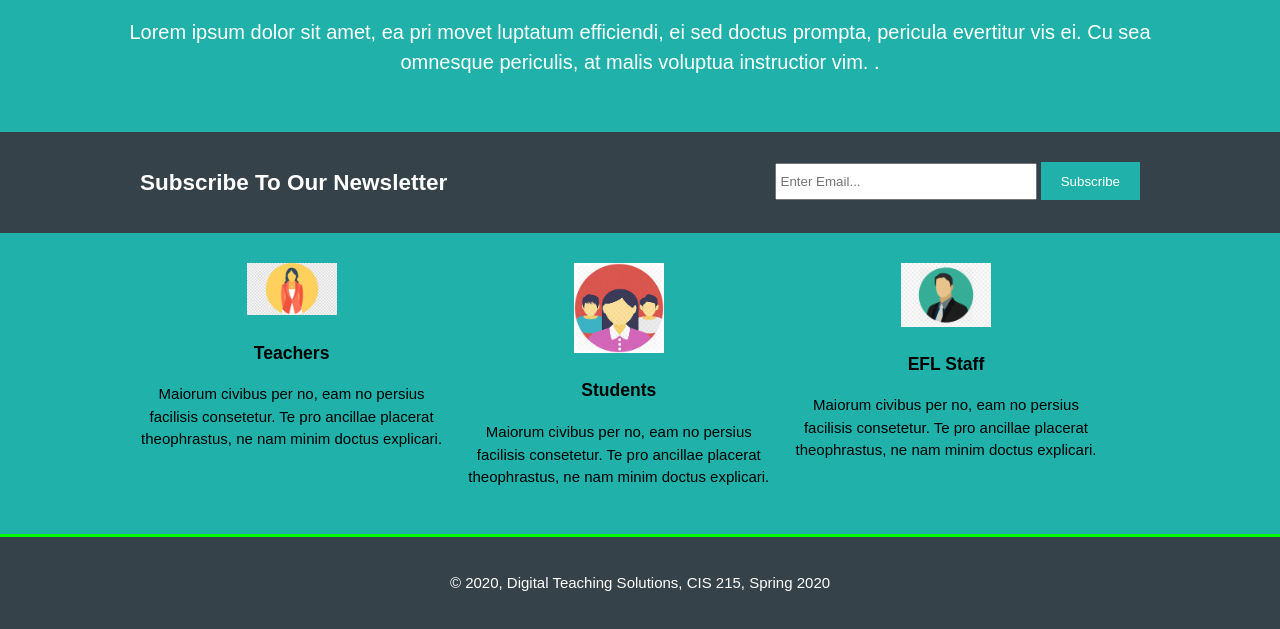
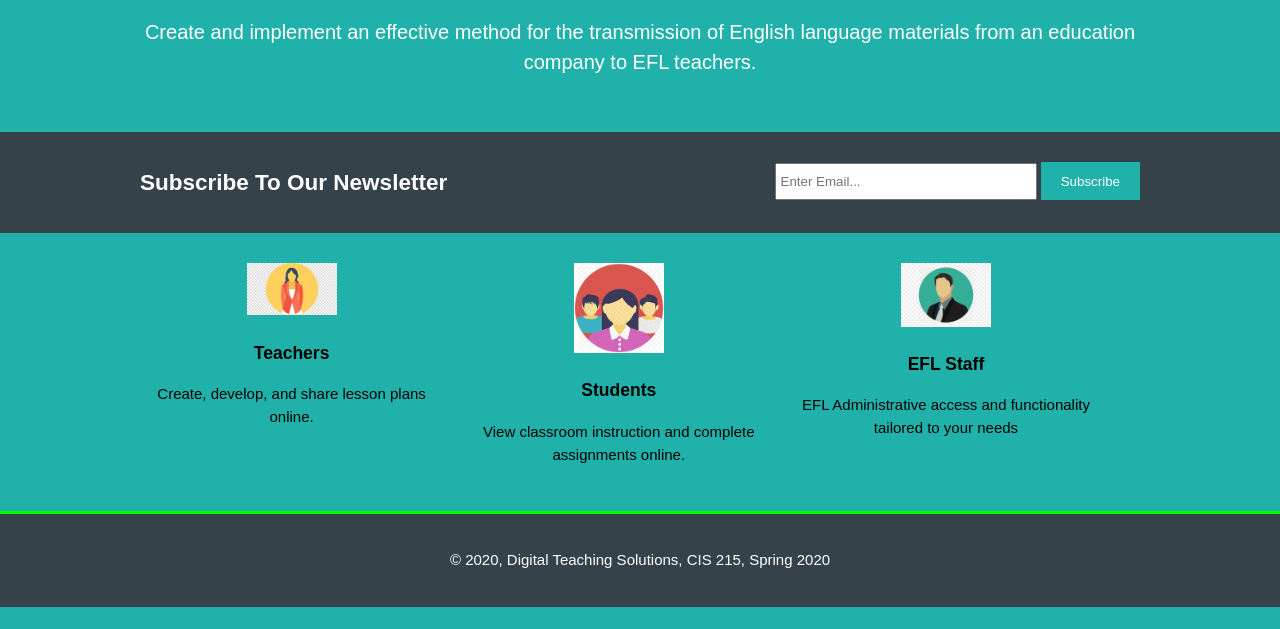
Before and after one commit to mlrsguy2010/mlrsguy2010.github.io, a plain HTML site: page index.html in a window 1280 px wide. Shown: the part 371-1000 px from the top of the page. After the commit the page ends 978 px from the top, so only its background shows below. Drawn offline with Linux system fonts and the light colour scheme.

Commit message:
Add files via upload

```diff
--- a/index.html
+++ b/index.html
@@ -32,7 +32,7 @@
        <section id='showcase'>
            <div class='container'>
                <h1>Classroom Lesson Creation and Storage Solution</h1>
-               <p>Lorem ipsum dolor sit amet, ea pri movet luptatum efficiendi, ei sed doctus prompta, pericula evertitur vis ei. Cu sea omnesque periculis, at malis voluptua instructior vim. .</p>
+               <p>Create and implement an effective method for the transmission of English language materials from an education company to EFL teachers.</p>
            </div>
        </section>
 
@@ -52,17 +52,17 @@
                <div class='box'>
                   <img src="./img/teacher.png" class="thumbnail" alt="">
                    <h3>Teachers</h3>
-                   <p>Maiorum civibus per no, eam no persius facilisis consetetur. Te pro ancillae placerat theophrastus, ne nam minim doctus explicari.</p>
+                   <p>Create, develop, and share lesson plans online.</p>
                </div>
                <div class='box'>
                   <img src="./img/student.jpg" class="thumbnail" alt="">
                    <h3>Students</h3>
-                   <p>Maiorum civibus per no, eam no persius facilisis consetetur. Te pro ancillae placerat theophrastus, ne nam minim doctus explicari.</p>
+                   <p>View classroom instruction and complete assignments online.</p>
                </div>
                <div class='box'>
                   <img src="./img/CEO.jpg" class="thumbnail" alt="">
                    <h3>EFL Staff</h3>
-                   <p>Maiorum civibus per no, eam no persius facilisis consetetur. Te pro ancillae placerat theophrastus, ne nam minim doctus explicari.</p>
+                   <p>EFL Administrative access and functionality tailored to your needs</p>
                </div>
            </div>
        </section>
```
